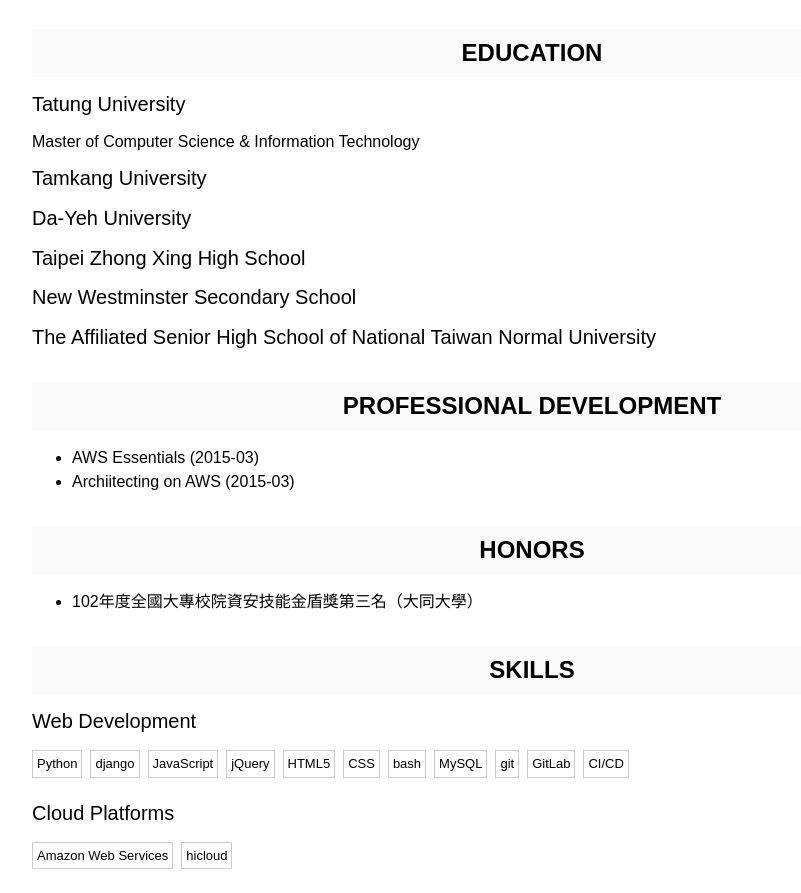
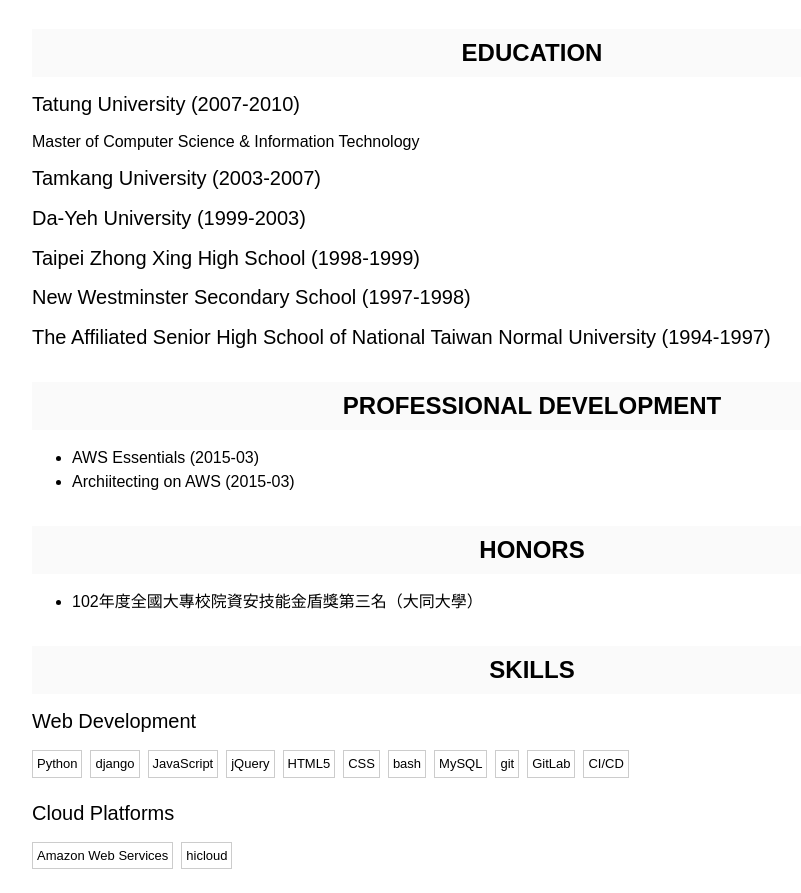
Before and after one commit to fykuan/fykuan.github.io, a plain HTML site: page index.html in a window 1280 px wide. Shown: the part 1203-2096 px from the top of the page, without its empty margins (108-909 px from the left). Drawn offline with Linux system fonts and the light colour scheme.

Commit message:
更新年份

```diff
--- a/index.html
+++ b/index.html
@@ -88,23 +88,23 @@
     <div class="content">
         <h1>EDUCATION</h1>
         <div class="content-block">
-            <h2>Tatung University</h2>
+            <h2>Tatung University (2007-2010)</h2>
             <h3>Master of Computer Science &amp; Information Technology</h3>
         </div>
         <div class="content-block">
-            <h2>Tamkang University</h2>
+            <h2>Tamkang University (2003-2007)</h2>
         </div>
         <div class="content-block">
-            <h2>Da-Yeh University</h2>
+            <h2>Da-Yeh University (1999-2003)</h2>
         </div>
         <div class="content-block">
-            <h2>Taipei Zhong Xing High School</h2>
+            <h2>Taipei Zhong Xing High School (1998-1999)</h2>
         </div>
         <div class="content-block">
-            <h2>New Westminster Secondary School</h2>
+            <h2>New Westminster Secondary School (1997-1998)</h2>
         </div>
         <div class="content-block">
-            <h2>The Affiliated Senior High School of National Taiwan Normal University</h2>
+            <h2>The Affiliated Senior High School of National Taiwan Normal University (1994-1997)</h2>
         </div>
     </div>
 
```
